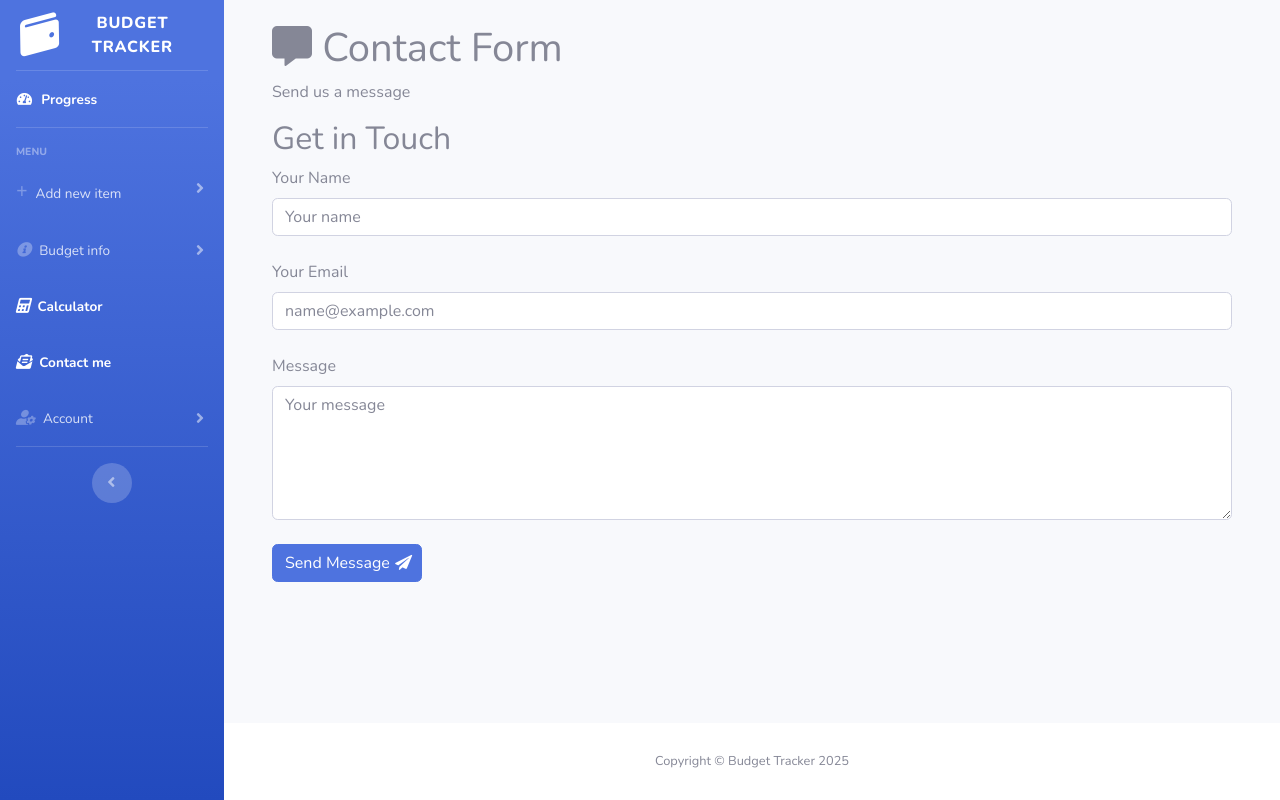
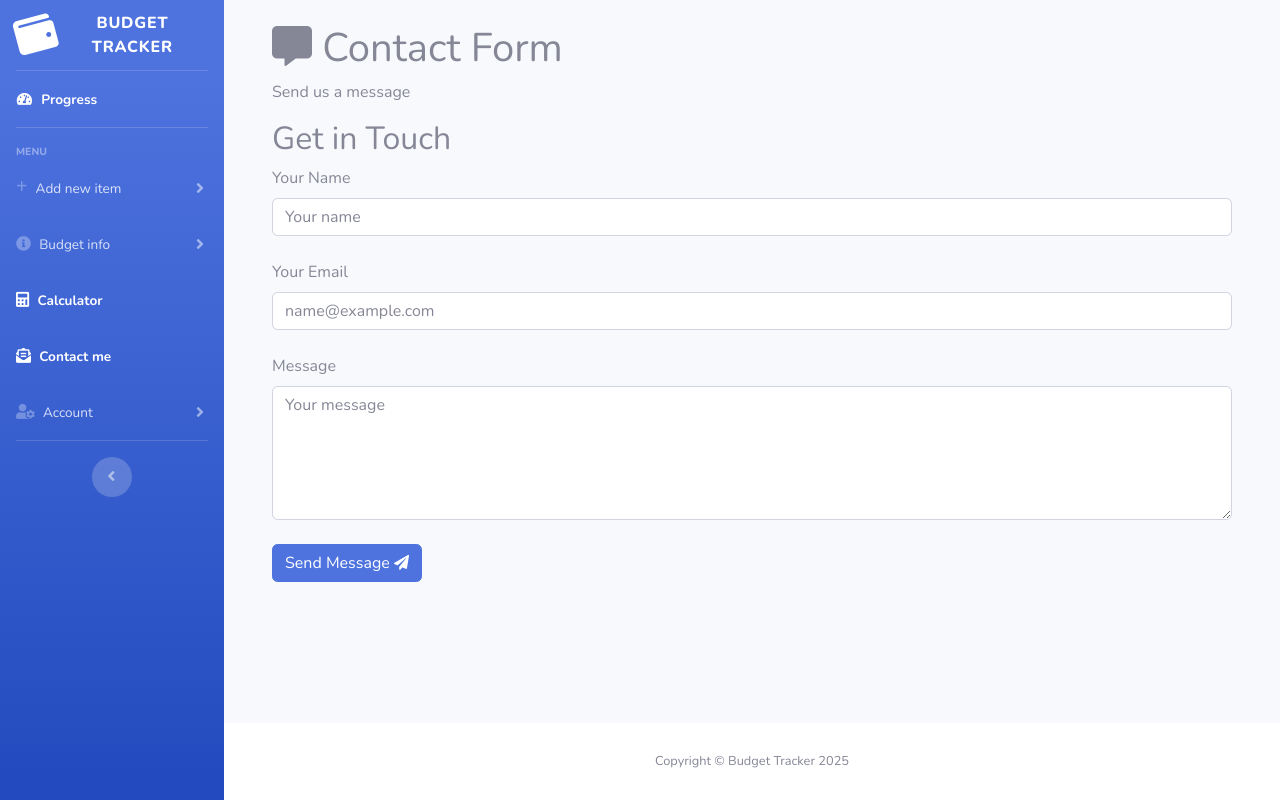
Before and after one commit to Edgarchik-Tatarchik/BudgetTrackerOnDjango, a Django app: page /contact/ in a window 1280 px wide. Run offline with Django 5.2, Linux system fonts and the light colour scheme; some libraries are stand-ins or nearby versions.

Commit message:
Add Font Awesome 6 link to base.html

```diff
--- a/budget_app/templates/base.html
+++ b/budget_app/templates/base.html
@@ -10,7 +10,8 @@
   <meta name="author" content="">
 
   <title>Budget Tracker</title>
-
+  <link rel="stylesheet"
+      href="https://cdnjs.cloudflare.com/ajax/libs/font-awesome/6.5.0/css/all.min.css">
   <link href="{% static 'budget_app/vendor/fontawesome-free/css/all.min.css' %}" rel="stylesheet" type="text/css">
   <link href="{% static 'budget_app/vendor/fontawesome-free/css/custom-icons.css' %}" rel="stylesheet">
   <link href="https://fonts.googleapis.com/css?family=Nunito:200,200i,300,300i,400,400i,600,600i,700,700i,800,800i,900,900i"
```
